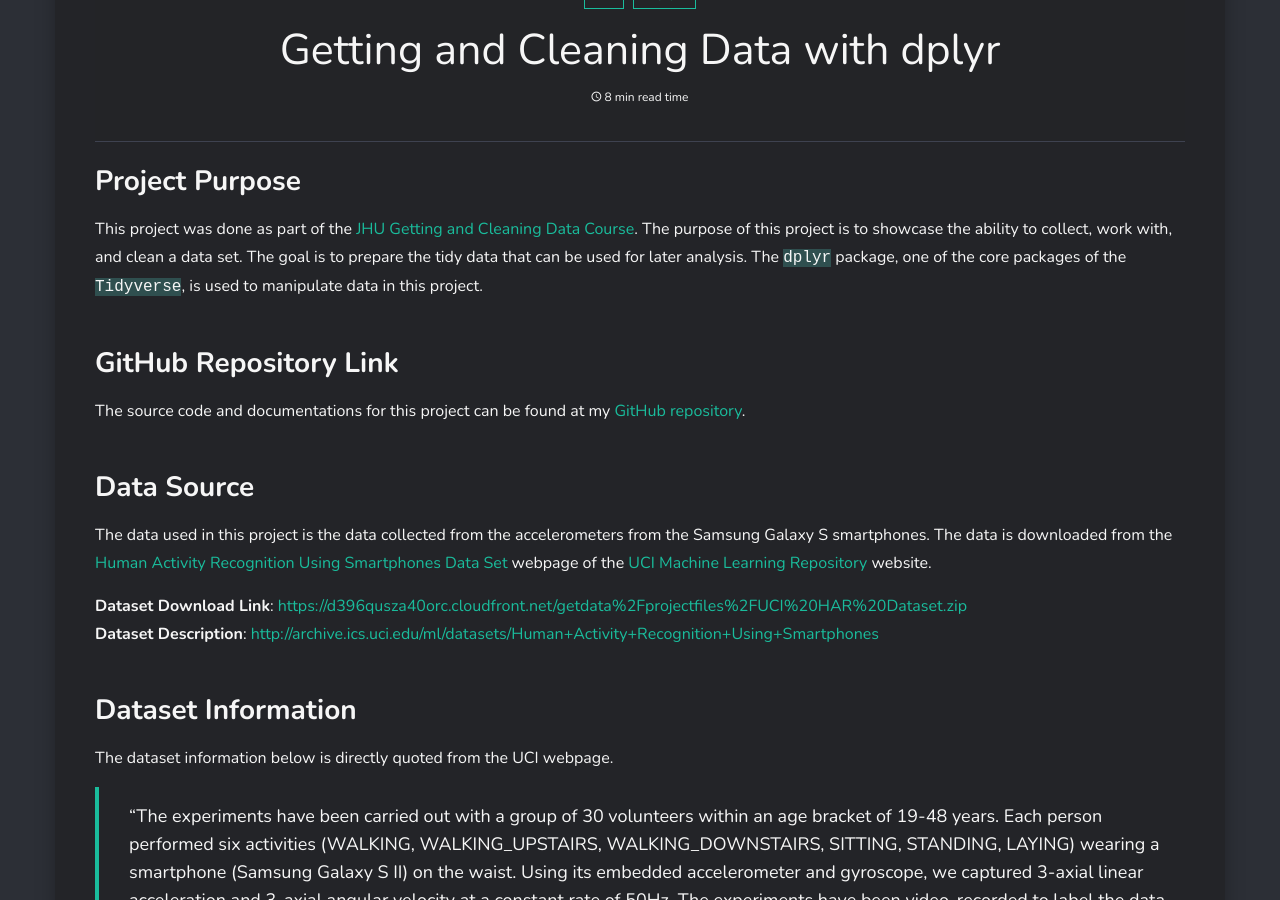
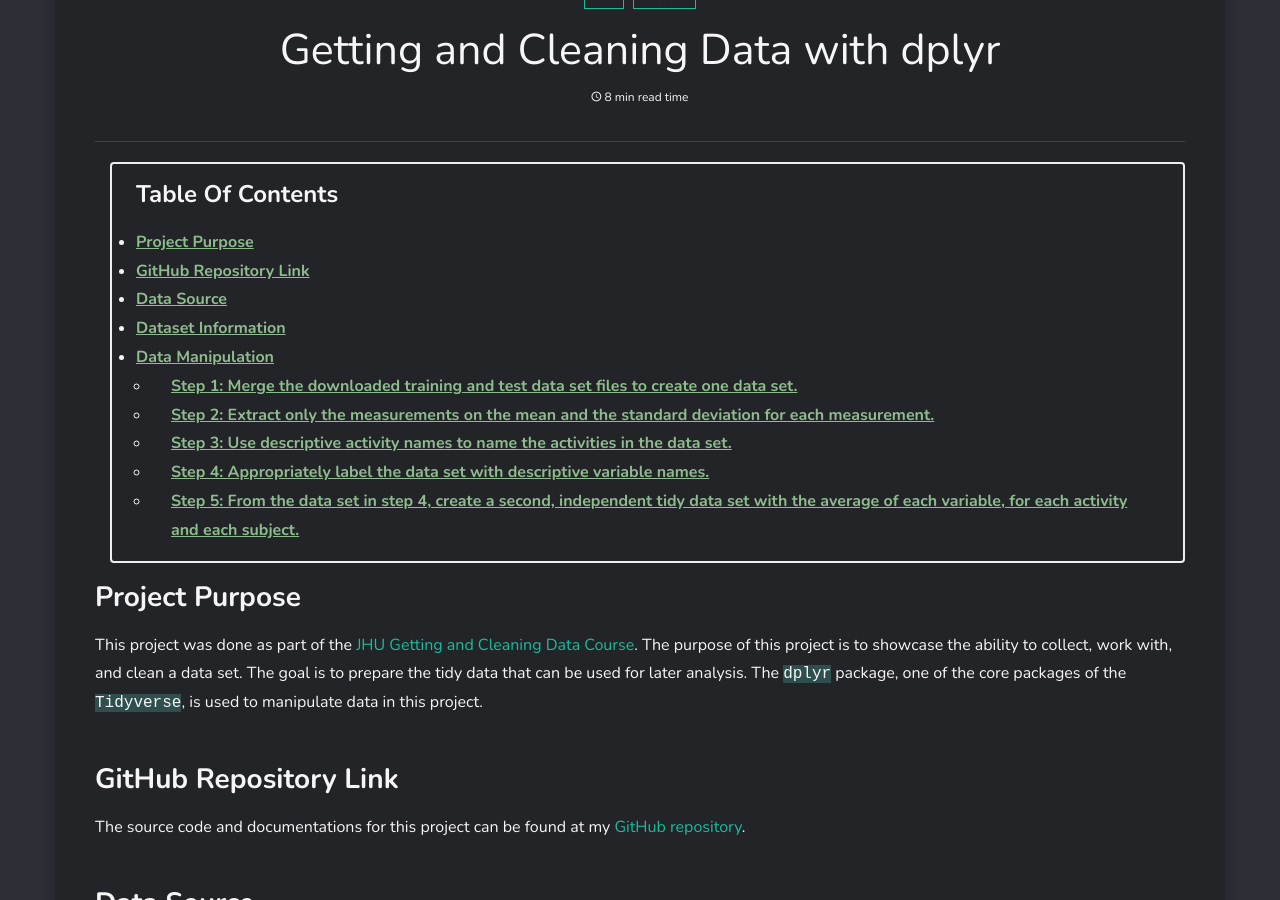
Before and after one commit to Wint-Thandar/wint-thandar.github.io, a Jekyll site: the page built from _posts/2023-03-29-R-Getting-And-Cleaning-Data-With-dplyr.md, in a window 1280 px wide and 900 px high, scrolled down 1087 px. Built offline with Jekyll 4.4.1, drawn with Linux system fonts in a browser that asks for light colours; nearby versions of some CDN libraries; some web fonts are replaced; the table of contents is made by our own code; some of the changed lines change nothing that is shown.

Commit message:
Add and set toc true to 2023-03-29-R-Getting-And-Cleaning-Data-With-dplyr.md file

```diff
--- a/_config.yml
+++ b/_config.yml
@@ -51,6 +51,10 @@
  sublist_class: toc__sublist
 
 #-------------------------------
+# Google Analytics settings
+ google_analytics: G-5Q5EYVF2FJ
+
+#-------------------------------
 # Exclude from processing.
 # exclude:
 #   - Gemfile
--- a/_posts/2023-03-29-R-Getting-And-Cleaning-Data-With-dplyr.md
+++ b/_posts/2023-03-29-R-Getting-And-Cleaning-Data-With-dplyr.md
@@ -1,6 +1,7 @@
 ---
 layout: post
 title: Getting and Cleaning Data with dplyr
+toc: true
 image: "/posts/dplyr.png"
 tags: [R, dplyr]
 ---
@@ -30,8 +31,10 @@
 > - A 561-feature vector with time and frequency domain variables.<br>
 > - Its activity label.<br>
 > - An identifier of the subject who carried out the experiment."
->
+
 <br>
+<br>
+
 ## Data Manipulation
 The data transformation for this project is done in five steps.<br>
 **Step 1:** Merge the downloaded training and test data set files to create one data set.<br>
```
